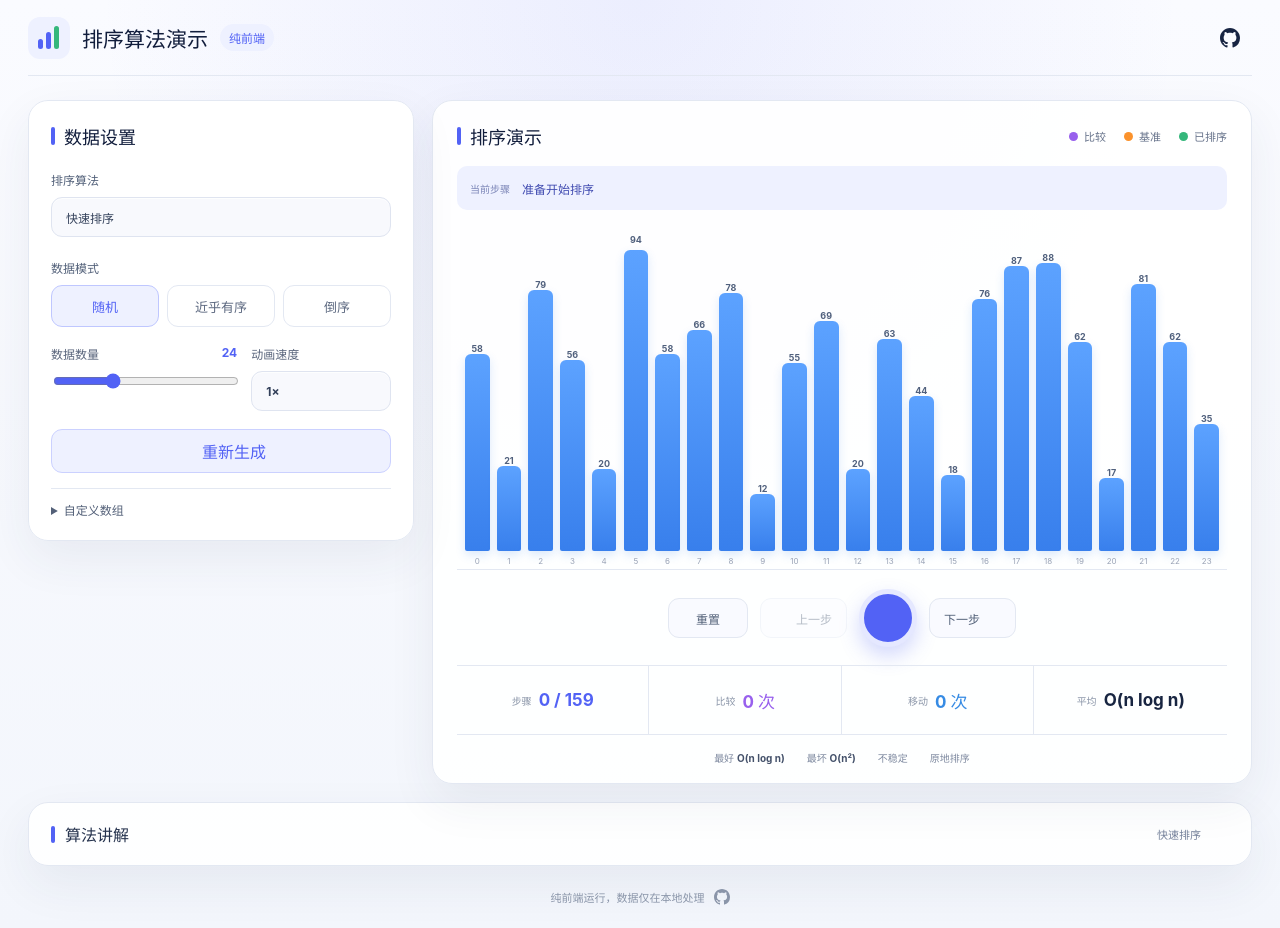
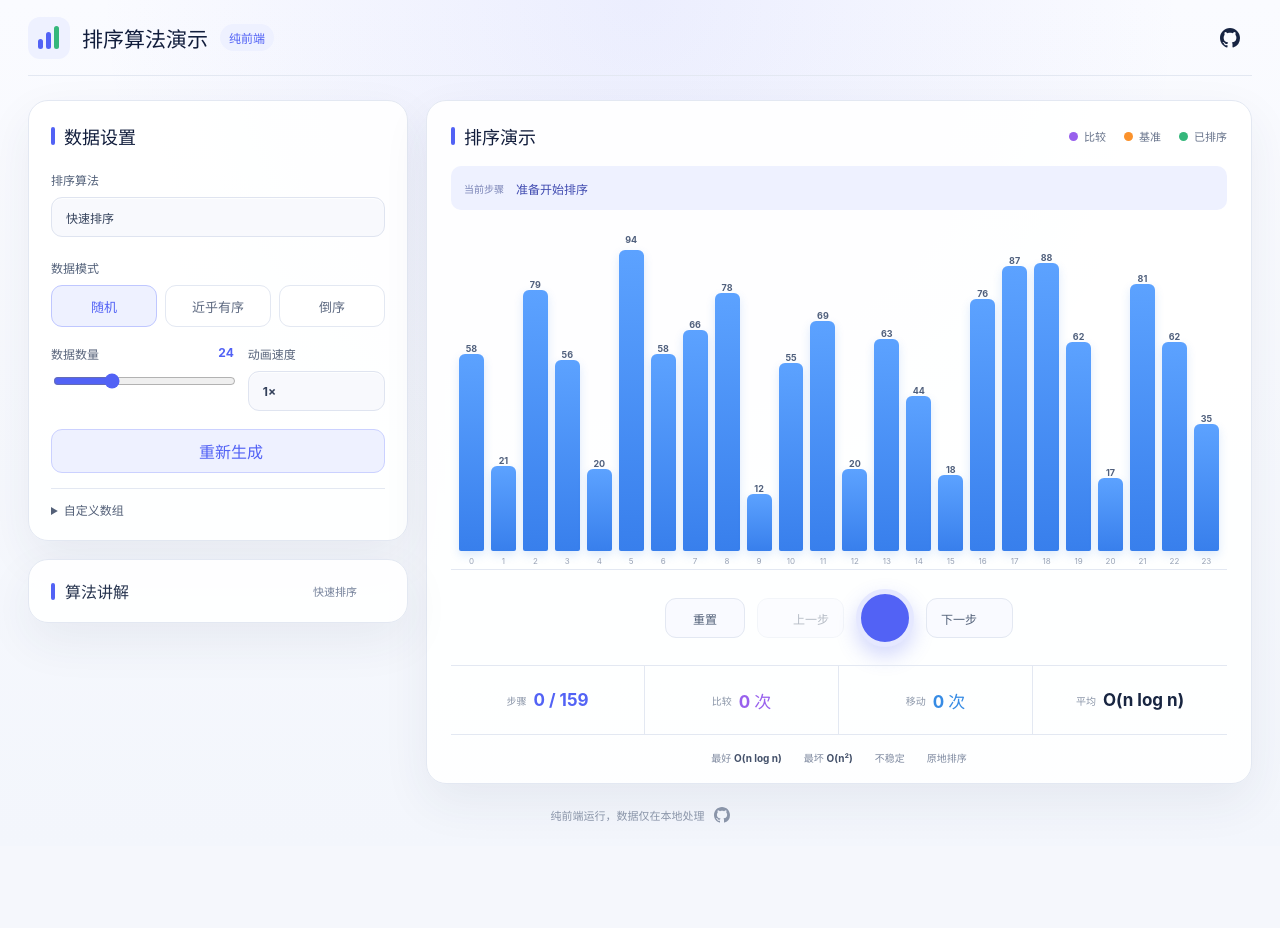
Before and after one commit to xxhh0822/sort, a Vue app: page / in a window 1280 px wide. After the commit the page ends 846 px from the top, so only its background shows below. Built offline with nearby package versions, Linux system fonts and the light colour scheme; some icons are missing.

Commit message:
fix: balance sorting page layout

```diff
--- a/src/App.vue
+++ b/src/App.vue
@@ -265,7 +265,6 @@ onBeforeUnmount(pause)
             <span>最好 <b>{{ algorithm.best }}</b></span><span>最坏 <b>{{ algorithm.worst }}</b></span><span>{{ algorithm.stable ? '稳定' : '不稳定' }}</span><span>{{ algorithm.inPlace ? '原地排序' : '非原地排序' }}</span>
           </div>
         </section>
-      </div>
 
         <details class="card teaching-card">
           <summary><span>算法讲解</span><small>{{ algorithm.name }}</small><ChevronDown :size="18" aria-hidden="true" /></summary>
@@ -276,6 +275,7 @@ onBeforeUnmount(pause)
             </ol>
           </div>
         </details>
+      </div>
     </main>
 
     <footer><span>纯前端运行，数据仅在本地处理</span><a href="https://github.com/xxhh0822/sort" target="_blank" rel="noopener noreferrer" aria-label="GitHub 仓库" title="GitHub 仓库"><svg viewBox="0 0 16 16" width="16" height="16" aria-hidden="true"><path fill="currentColor" d="M8 0C3.58 0 0 3.58 0 8c0 3.54 2.29 6.53 5.47 7.59.4.07.55-.17.55-.38 0-.19-.01-.82-.01-1.49-2.01.37-2.53-.49-2.69-.94-.09-.23-.48-.94-.82-1.13-.28-.15-.68-.52-.01-.53.63-.01 1.08.58 1.23.82.72 1.21 1.87.87 2.33.66.07-.52.28-.87.51-1.07-1.78-.2-3.64-.89-3.64-3.95 0-.87.31-1.59.82-2.15-.08-.2-.36-1.02.08-2.12 0 0 .67-.21 2.2.82.64-.18 1.32-.27 2-.27s1.36.09 2 .27c1.53-1.04 2.2-.82 2.2-.82.44 1.1.16 1.92.08 2.12.51.56.82 1.27.82 2.15 0 3.07-1.87 3.75-3.65 3.95.29.25.54.73.54 1.48 0 1.07-.01 1.93-.01 2.2 0 .21.15.46.55.38A8.01 8.01 0 0 0 16 8c0-4.42-3.58-8-8-8Z" /></svg></a></footer>
--- a/src/style.css
+++ b/src/style.css
@@ -63,10 +63,19 @@ button:focus-visible, a:focus-visible, input:focus-visible, select:focus-visible
 
 main { padding: 24px 0 0; }
 
-.workspace { display: grid; grid-template-columns: minmax(300px, 0.32fr) minmax(0, 0.68fr); gap: 18px; align-items: start; }
+.workspace {
+  display: grid;
+  grid-template-areas:
+    "settings visualizer"
+    "teaching visualizer";
+  grid-template-columns: minmax(340px, 380px) minmax(0, 1fr);
+  grid-template-rows: auto 1fr;
+  gap: 18px;
+  align-items: start;
+}
 .card { border: 1px solid var(--line); border-radius: 20px; background: var(--surface); box-shadow: 0 18px 48px rgba(41, 54, 91, 0.07); }
 .settings-card, .teaching-card { padding: 22px; }
-.settings-card { position: sticky; top: 18px; }
+.settings-card { grid-area: settings; }
 .section-title { display: flex; align-items: center; gap: 10px; }
 .section-title h2 { display: flex; align-items: center; gap: 9px; margin: 0; font-size: 18px; }
 .section-title h2::before { width: 4px; height: 18px; border-radius: 99px; background: var(--primary); content: ""; }
@@ -89,21 +98,21 @@ input[type="range"] { width: 100%; accent-color: var(--primary); }
 .custom-actions button { padding: 6px 10px; border: 0; border-radius: 8px; color: var(--primary); background: var(--primary-soft); font-size: 11px; font-weight: 700; }
 .input-error { margin: 7px 0 0; color: #d94757; font-size: 11px; }
 
-.teaching-card { margin-top: 18px; padding: 0; overflow: hidden; }
+.teaching-card { grid-area: teaching; padding: 0; overflow: hidden; }
 .teaching-card > summary { display: flex; min-height: 62px; padding: 0 22px; align-items: center; gap: 10px; color: #26334e; cursor: pointer; list-style: none; font-size: 16px; font-weight: 800; }
 .teaching-card > summary::-webkit-details-marker { display: none; }
 .teaching-card > summary::before { width: 4px; height: 17px; border-radius: 99px; background: var(--primary); content: ""; }
 .teaching-card > summary small { margin-left: auto; color: var(--muted); font-size: 11px; font-weight: 600; }
 .teaching-card > summary svg { color: #8490a7; transition: transform 0.16s; }
 .teaching-card[open] > summary svg { transform: rotate(180deg); }
-.teaching-content { display: grid; grid-template-columns: minmax(180px, 0.32fr) minmax(0, 0.68fr); gap: 22px; padding: 0 22px 22px; }
+.teaching-content { display: grid; gap: 14px; padding: 0 22px 22px; }
 .pseudocode { margin: 0; padding: 8px; list-style: none; border: 1px solid var(--line); border-radius: 12px; background: #f8f9fd; counter-reset: line; }
 .pseudocode li { display: flex; gap: 9px; min-height: 30px; padding: 6px 8px; border-radius: 7px; color: #63708a; font: 11px/1.55 Consolas, "Microsoft YaHei", monospace; }
 .pseudocode li > span { width: 14px; flex: 0 0 auto; color: #a6afc0; }
 .pseudocode li.active { color: #3341b5; background: #e8ebff; font-weight: 700; }
 .algorithm-summary { margin: 0; color: var(--muted); font-size: 12px; line-height: 1.8; }
 
-.visualizer-card { display: flex; min-height: 620px; padding: 22px 24px 18px; flex-direction: column; }
+.visualizer-card { grid-area: visualizer; display: flex; min-height: 620px; padding: 22px 24px 18px; flex-direction: column; }
 .visualizer-head { display: flex; align-items: center; justify-content: space-between; gap: 16px; }
 .legend { display: flex; gap: 18px; color: #67738b; font-size: 11px; }
 .legend span { display: flex; align-items: center; gap: 6px; }
@@ -154,8 +163,14 @@ footer a:hover { color: var(--primary); }
 
 @media (max-width: 1050px) {
   .page-shell { width: min(920px, calc(100% - 32px)); }
-  .workspace { grid-template-columns: 1fr; }
-  .settings-card { position: static; }
+  .workspace {
+    grid-template-areas:
+      "settings"
+      "visualizer"
+      "teaching";
+    grid-template-columns: 1fr;
+    grid-template-rows: auto;
+  }
   .visualizer-card { min-height: 590px; }
 }
 
```
Also changed, not shown: 1 other file (tests, documents, lock files or other folders). Lines whose indentation alone changed are shown as unchanged.
